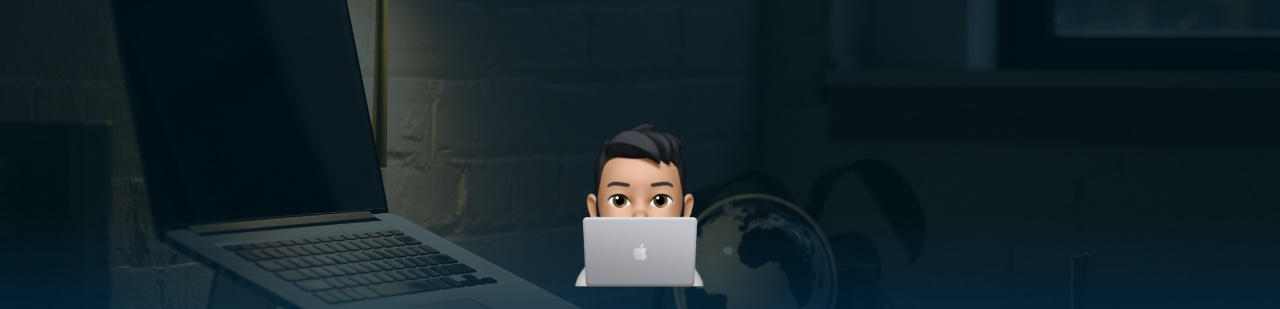
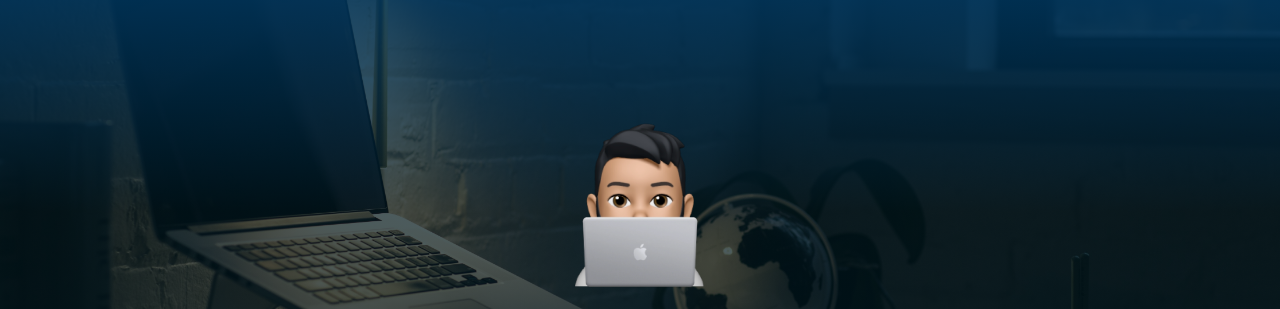
Before and after one commit to preetham-ganesh/personal-website, a plain HTML site: page index.html in a window 1280 px wide. Shown: the top 309 px of the page. Drawn offline with Linux system fonts and the light colour scheme.

Commit message:
updated body background linear gradient.

```diff
--- a/css/main.css
+++ b/css/main.css
@@ -36,7 +36,7 @@ body {
 
 /*Introduction*/
 .introduction {
-    background-image: linear-gradient(180deg, rgba(0, 23, 31, 0.7) 50%, rgba(0, 52, 89, 0.9) 100%), url('../images/introduction-background.jpg');
+    background-image: linear-gradient(0deg, rgba(0, 23, 31, 0.7) 50%, rgba(0, 52, 89, 0.9) 100%), url('../images/introduction-background.jpg');
     background-size: cover;
     background-position: center;
 }
```
